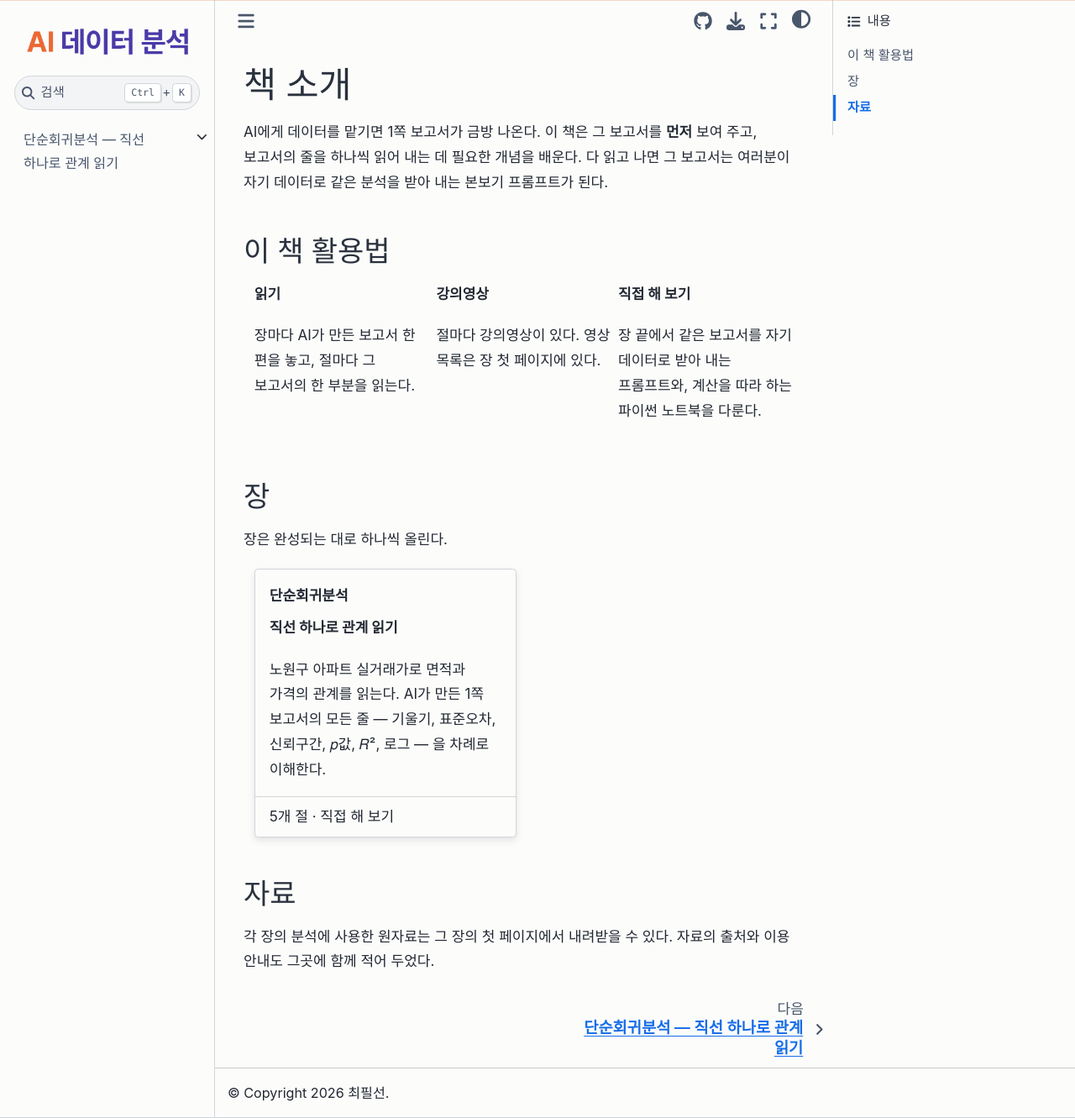
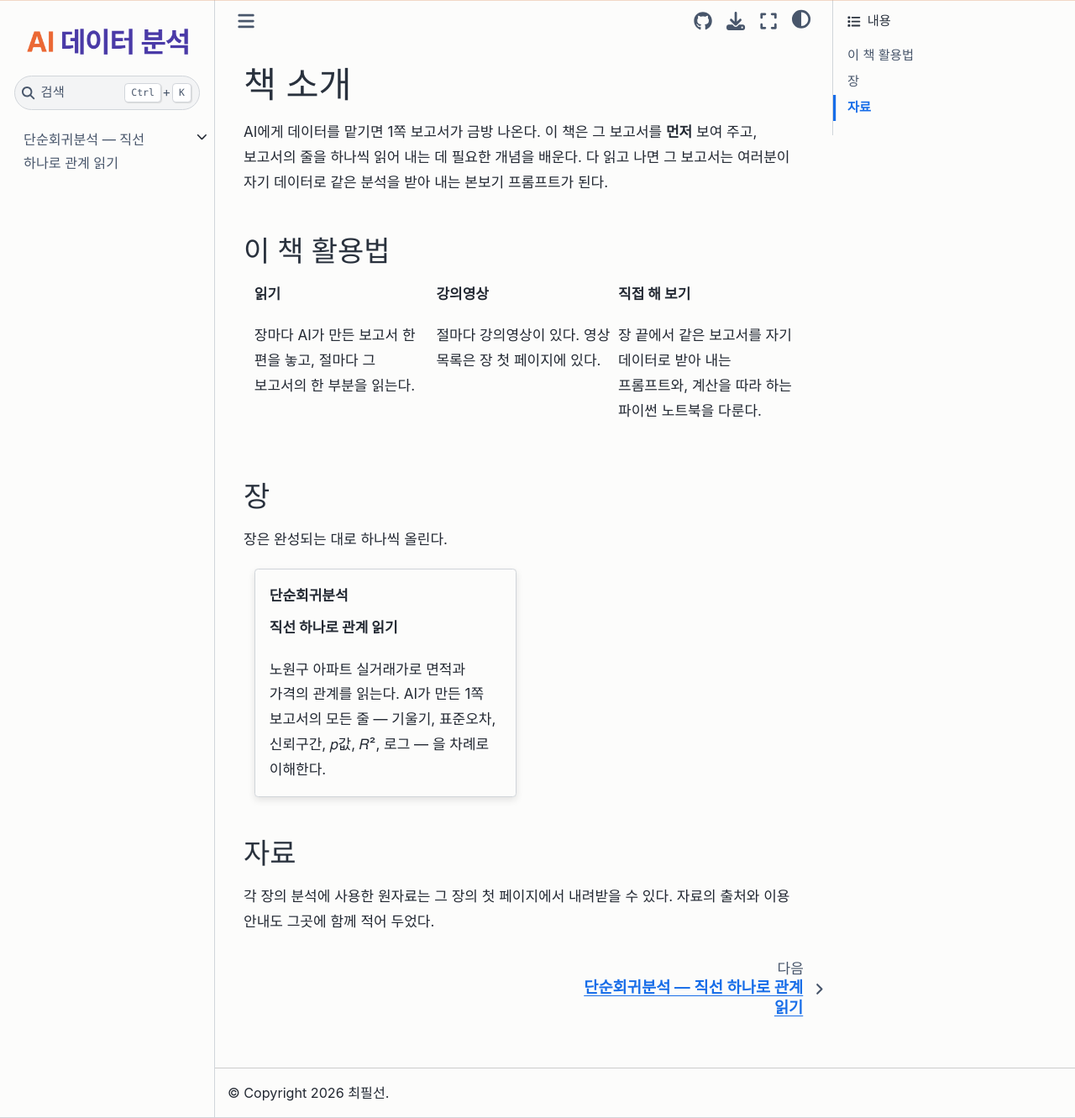
Before and after one commit to pilsunchoi/book5, a Jupyter Book: the page built from index.md, in a window 1280 px wide and 1331 px high. Shown: the whole window at 84% size. Built offline with Jupyter Book 1.0.4 settings and Sphinx 7.4.7 and the Sphinx Book theme 1.1.4, drawn with Linux system fonts in a browser that asks for light colours; some web fonts are replaced; pages that are not in the unit, such as notebooks, are missing from menus.

Commit message:
Drop the footer line from the chapter card
Co-Authored-By: Claude Opus 5.5 <noreply@anthropic.com>

```diff
--- a/index.md
+++ b/index.md
@@ -40,8 +40,6 @@ AI에게 데이터를 맡기면 1쪽 보고서가 금방 나온다. 이 책은
 **직선 하나로 관계 읽기**
 
 노원구 아파트 실거래가로 면적과 가격의 관계를 읽는다. AI가 만든 1쪽 보고서의 모든 줄 — 기울기, 표준오차, 신뢰구간, 𝑝값, 𝑅², 로그 — 을 차례로 이해한다.
-+++
-5개 절 · 직접 해 보기
 :::
 ::::
 
```
